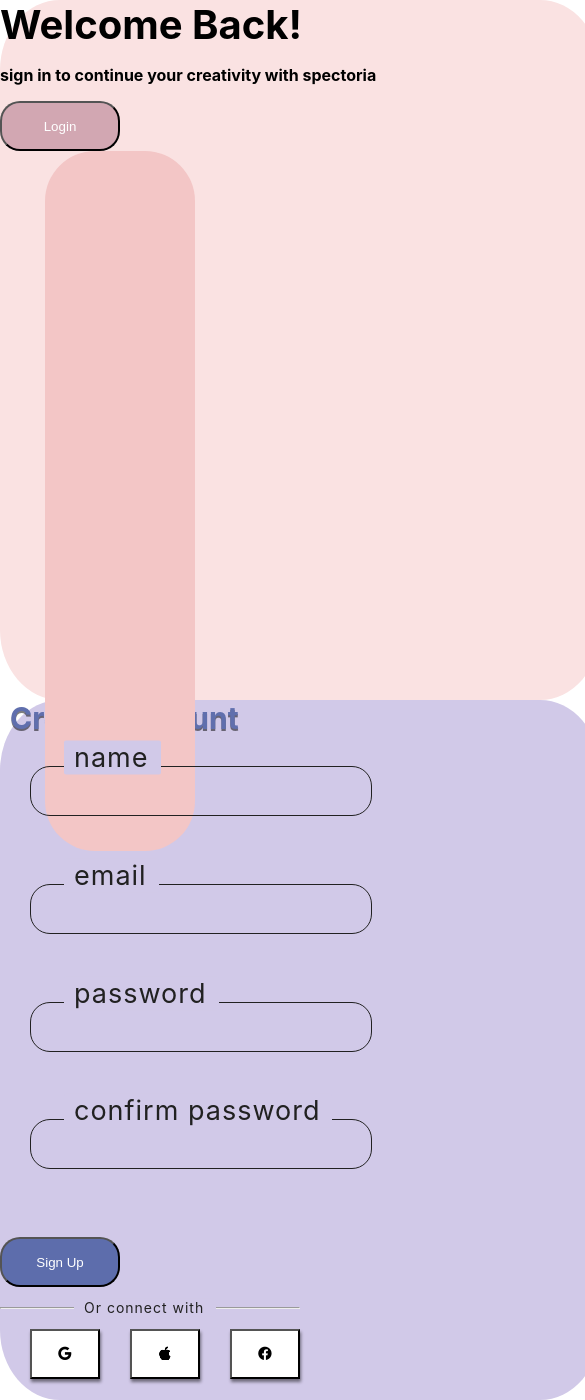
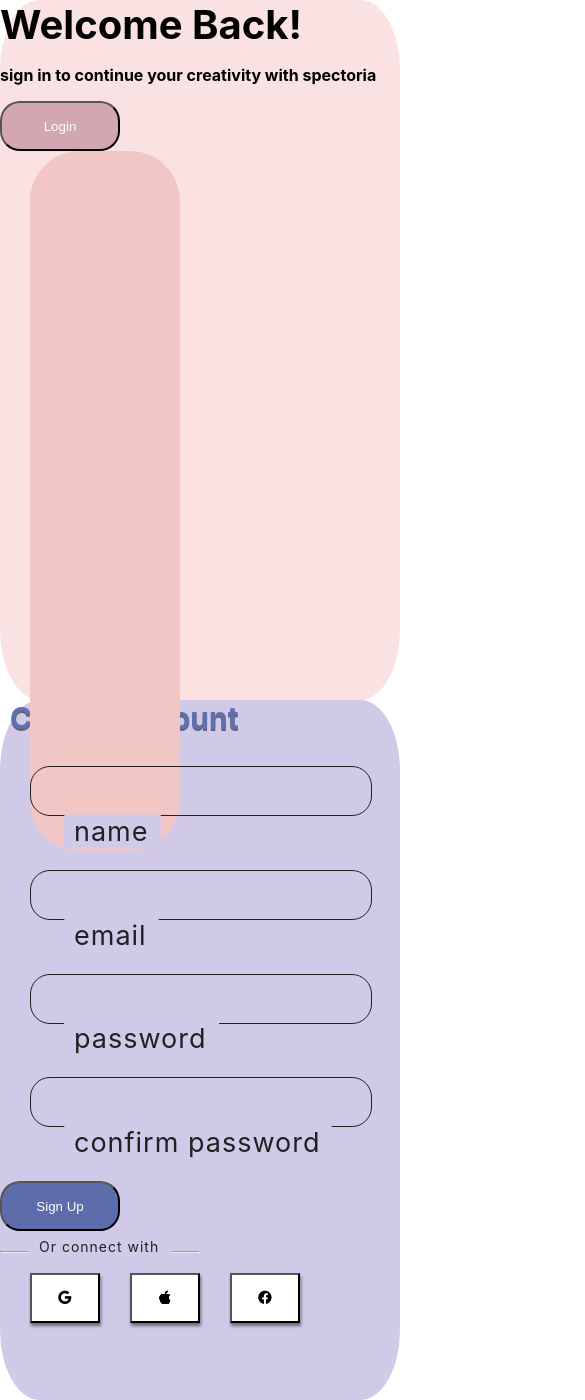
Before and after one commit to OmarAnKh/Scriptoria, a React (Create React App) app in the folder frontend/scriptoria/: page / in a window 390 px wide. Shown: the whole page, 585 px wide, since content can reach past the window. Built offline with nearby package versions, Linux system fonts and the light colour scheme; the HTML template or start-up script is replaced by a standard one.

Commit message:
style part2

```diff
--- a/frontend/scriptoria/package.json
+++ b/frontend/scriptoria/package.json
@@ -9,6 +9,7 @@
     "react": "^18.2.0",
     "react-dom": "^18.2.0",
     "react-scripts": "5.0.1",
+    "validator": "^13.11.0",
     "web-vitals": "^2.1.4"
   },
   "scripts": {
--- a/frontend/scriptoria/src/components/join-input/JoinInput.js
+++ b/frontend/scriptoria/src/components/join-input/JoinInput.js
@@ -1,12 +1,9 @@
-
-
 const JoinInput = (props) => {
-    return (
-        <div className="inputBox">
-            <input type="text" required="" className="input-info" />
-            <span >{props.title}</span>
-        </div>
-    )
+    const changeHandler = (event) => {
+        props.method(event.target.value)
+    }
+    return (<div className="inputBox">
+        <input type={props.type} required="" className="input-info" onChange={changeHandler} style={{ borderColor: props.color }} />             <span style={{ color: props.color }} >{props.title}</span>         </div>)
 }
 
 export default JoinInput
--- a/frontend/scriptoria/src/components/sign-up/SignUp.css
+++ b/frontend/scriptoria/src/components/sign-up/SignUp.css
@@ -123,3 +123,28 @@
     margin-left: 30px;
     box-shadow: 1px 3px 3px rgba(0, 0, 0, 0.479);
 }
+
+
+@media only screen and (max-width: 600px) {
+
+    .box-1,
+    .box-2 {
+        width: 400px;
+        height: 700px;
+        border-radius: 10%;
+    }
+
+    .hr-div span {
+        position: absolute;
+        left: 15px;
+        transform: translateX(14px) translateY(-25.5px);
+        padding: 0 12px 1px 10px;
+        border-radius: 2px;
+        background: #D1C9E8;
+        letter-spacing: 1px;
+        border: none;
+        color: #212121;
+        font-size: 14px;
+    }
+
+}
--- a/frontend/scriptoria/src/components/sign-up/SignUp.js
+++ b/frontend/scriptoria/src/components/sign-up/SignUp.js
@@ -1,13 +1,41 @@
+import { useState } from "react";
 import ConnectButton from "../connect-button/ConnectButton";
 import JoinInput from "../join-input/JoinInput";
+import validator from "validator";
 import "./SignUp.css"
 
 const SignUp = () => {
+    const [name, setName] = useState("");
+    const [email, setEmail] = useState("");
+    const [password, setPassword] = useState("");
+    const [confirmPassword, setConfirmPassword] = useState("");
+    const [error, setError] = useState("");
+    const [user, setUser] = useState({})
+
+    const signUpHandler = () => {
+        let validatorCounter = 0;
+        if (validator.isEmail(email)) {
+            validatorCounter++;
+        }
+        if (password === confirmPassword) {
+            validatorCounter++;
+        }
+        if (validatorCounter !== 2) {
+            setError("Invalid data");
+        }
+        if (error !== "") {
+            setError("")
+            const user = {
+                name, email, password
+            }
+            setUser(user)
+        }
+    }
     return (
         <>
-            <div className="container d-flex justify-content-center align-items-center vh-100">
+            <div className="container-fluid d-flex justify-content-center align-items-center my-3">
                 <div className="row">
-                    <div className="col-lg-6 box-1 d-flex justify-content-center align-items-center text-center">
+                    <div className="col-12 col-lg-6 box-1 d-flex justify-content-center align-items-center text-center">
                         <div>
                             <span className="box1-header">Welcome Back!</span>
                             <p className="box1-text">sign in to continue your creativity with spectoria</p>
@@ -15,17 +43,20 @@ const SignUp = () => {
                         </div>
                         <div className="side-box1"></div>
                     </div>
-                    <div className="col-lg-6 box-2 d-flex flex-column align-items-center text-center">
+                    <div className="col-12 col-lg-6 box-2 d-flex flex-column align-items-center text-center">
                         <div>
                             <span className="box2-header">Create Account</span>
                         </div>
                         <div>
-                            <JoinInput title="name" />
-                            <JoinInput title="email" />
-                            <JoinInput title="password" />
-                            <JoinInput title="confirm password" />
+                            <form>
+                                <JoinInput title="name" method={setName} />
+                                <JoinInput title="email" method={setEmail} />
+                                <JoinInput title="password" method={setPassword} />
+                                <JoinInput title="confirm password" method={setConfirmPassword} />
+                            </form>
                         </div>
-                        <button className="btn signup-btn">Sign Up</button>
+                        <button className="btn signup-btn" onClick={signUpHandler}>Sign Up</button>
+                        <p className="error-text">{error}</p>
                         <div className="hr-div">
                             <hr className="signup-hr" />
                             <span>Or connect with</span>
```
Also changed, not shown: frontend/scriptoria/src/components/SignIn.js (deleted, +0 -11 lines), 1 other file (tests, documents, lock files or other folders).
